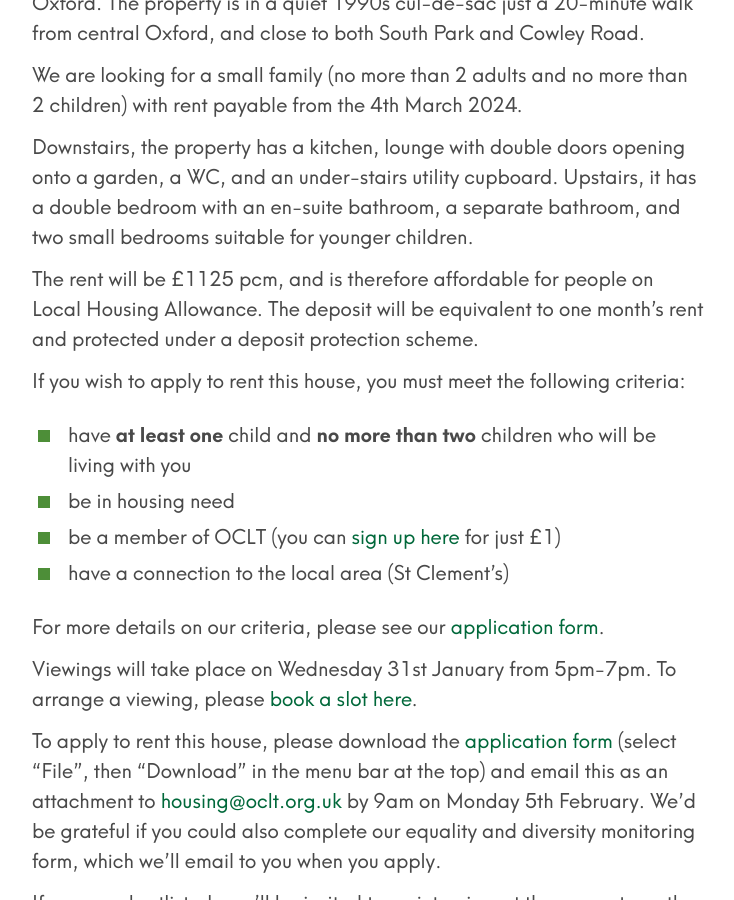
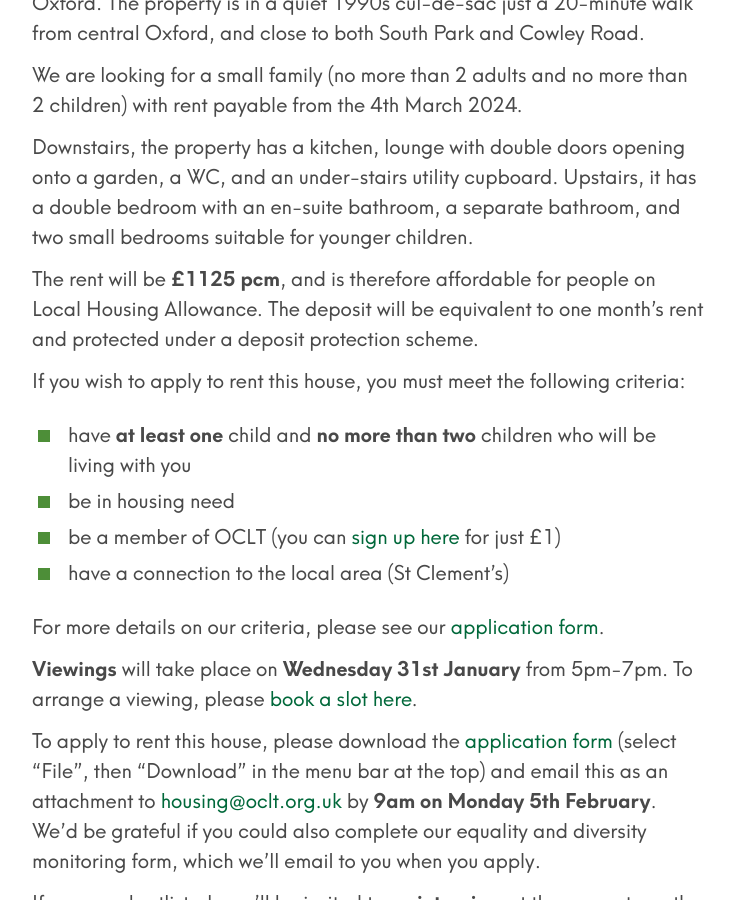
Before and after one commit to johnpuddephatt/oclt, a Jekyll site: the page built from _posts/2024-01-24-a-house-in-st-clements.markdown, in a window 1280 px wide and 900 px high, scrolled down 904 px. Shown: the whole window, without its empty margins (272-1006 px from the left). Built offline with Jekyll 4.4.1, drawn with Linux system fonts in a browser that asks for light colours; some of the changed text lies outside the part shown.

Commit message:
Updated A House In St Clements

```diff
--- a/_posts/2024-01-24-a-house-in-st-clements.markdown
+++ b/_posts/2024-01-24-a-house-in-st-clements.markdown
@@ -12,7 +12,7 @@ We are looking for a small family (no more than 2 adults and no more than 2 chil
 
 Downstairs, the property has a kitchen, lounge with double doors opening onto a garden, a WC, and an under-stairs utility cupboard. Upstairs, it has a double bedroom with an en-suite bathroom, a separate bathroom, and two small bedrooms suitable for younger children.
 
-The rent will be £1125 pcm, and is therefore affordable for people on Local Housing Allowance. The deposit will be equivalent to one month’s rent and protected under a deposit protection scheme.
+The rent will be **£1125 pcm**, and is therefore affordable for people on Local Housing Allowance. The deposit will be equivalent to one month’s rent and protected under a deposit protection scheme.
 
 If you wish to apply to rent this house, you must meet the following criteria:
 
@@ -23,10 +23,10 @@ If you wish to apply to rent this house, you must meet the following criteria:
 
 For more details on our criteria, please see our [application form](https://docs.google.com/document/d/1y_VGiNV2RstNECzSGLYbOglbDLg0Uq5l/edit?usp=sharing&ouid=118331613439638119815&rtpof=true&sd=true).
 
-Viewings will take place on Wednesday 31st January from 5pm-7pm. To arrange a viewing, please [book a slot here](https://calendar.app.google/h384rb2kjxtv2Gny7).
+**Viewings** will take place on **Wednesday 31st January** from 5pm-7pm. To arrange a viewing, please [book a slot here](https://calendar.app.google/h384rb2kjxtv2Gny7).
 
-To apply to rent this house, please download the [application form](https://docs.google.com/document/d/1y_VGiNV2RstNECzSGLYbOglbDLg0Uq5l/edit?usp=sharing&ouid=118331613439638119815&rtpof=true&sd=true) (select “File”, then “Download” in the menu bar at the top) and email this as an attachment to [housing@oclt.org.uk](mailto:housing@oclt.org.uk) by 9am on Monday 5th February. We’d be grateful if you could also complete our equality and diversity monitoring form, which we’ll email to you when you apply.
+To apply to rent this house, please download the [application form](https://docs.google.com/document/d/1y_VGiNV2RstNECzSGLYbOglbDLg0Uq5l/edit?usp=sharing&ouid=118331613439638119815&rtpof=true&sd=true) (select “File”, then “Download” in the menu bar at the top) and email this as an attachment to [housing@oclt.org.uk](mailto:housing@oclt.org.uk) by **9am on Monday 5th February**. We’d be grateful if you could also complete our equality and diversity monitoring form, which we’ll email to you when you apply.
 
-If you are shortlisted, you’ll be invited to an interview at the property on the evening of February 12th or 13th.
+If you are shortlisted, you’ll be invited to an **interview** at the property on the **evening of February 12th or 13th**.
 
 ![16 ablett close layout_clean.png](/uploads/16%20ablett%20close%20layout_clean.png)
```
